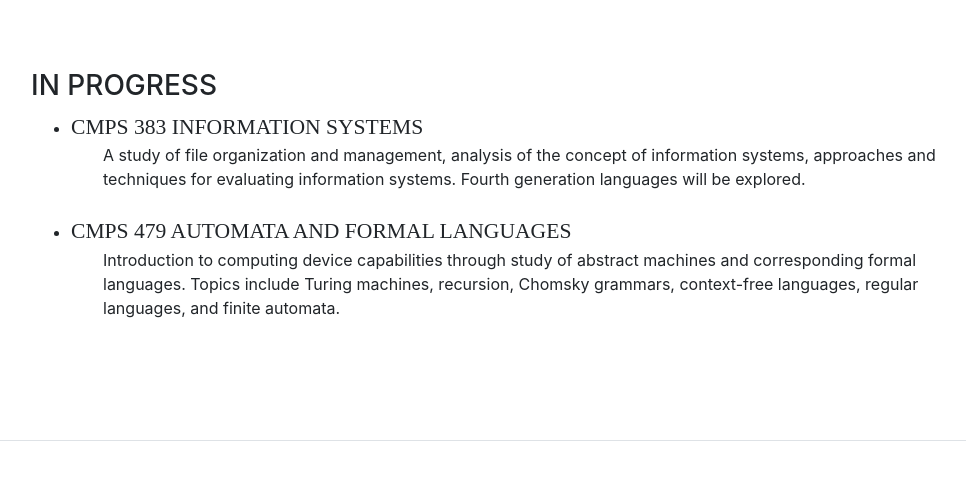
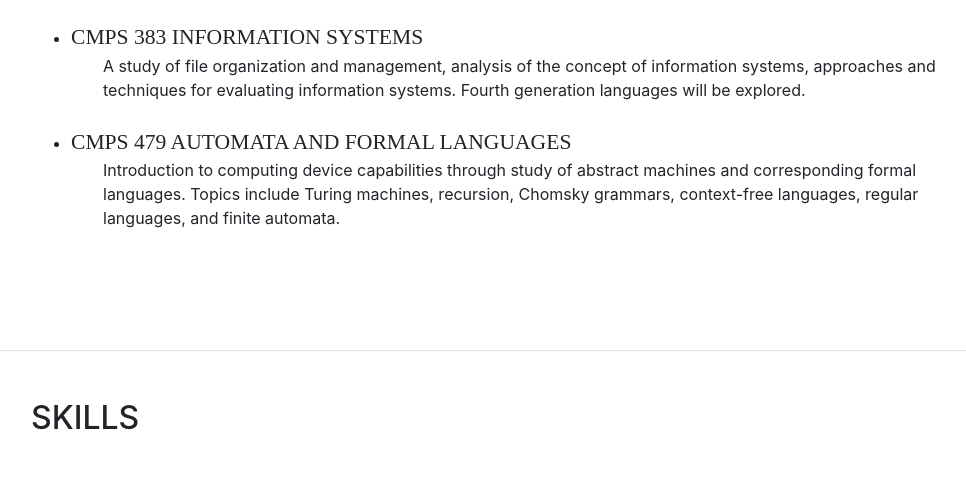
Before and after one commit to jbw716/jbw716.github.io, a website with bundled scripts: page index.html in a window 1280 px wide. Shown: the part 5044-5526 px from the top of the page, without its empty margins (289-1255 px from the left). Built offline with nearby package versions, Linux system fonts and the light colour scheme; a web font is replaced by a local one.

Commit message:
Updated completed coursework

```diff
--- a/index.html
+++ b/index.html
@@ -387,14 +387,6 @@
                   design, development, and maintenance of software systems. Topics include organization and management
                   of software projects, security, programmer teams, validation and verification.</p>
               </li>
-            </ul>
-          </div>
-        </div>
-
-        <div class="resume-item d-flex flex-column flex-md-row mb-5">
-          <div class="resume-content mr-auto">
-            <h3 class="mb-2">In Progress</h3>
-            <ul>
               <li>
                 <div class="subheading mb-0">CMPS 383 Information Systems</div>
                 <p style="padding-left: 2em;" class="mb-4">A study of file organization and management, analysis of the
@@ -410,7 +402,6 @@
             </ul>
           </div>
         </div>
-
       </div>
 
     </section>
```
